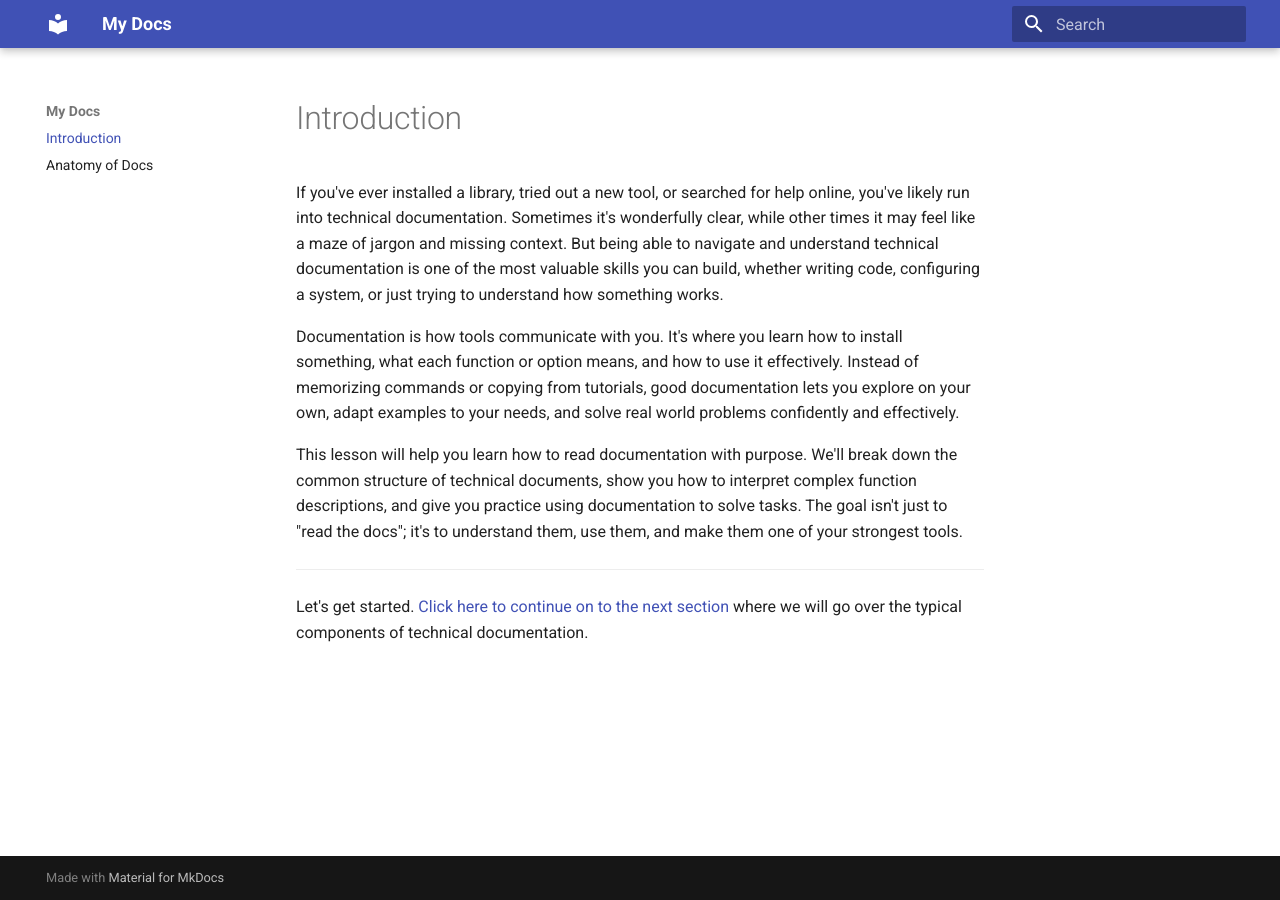
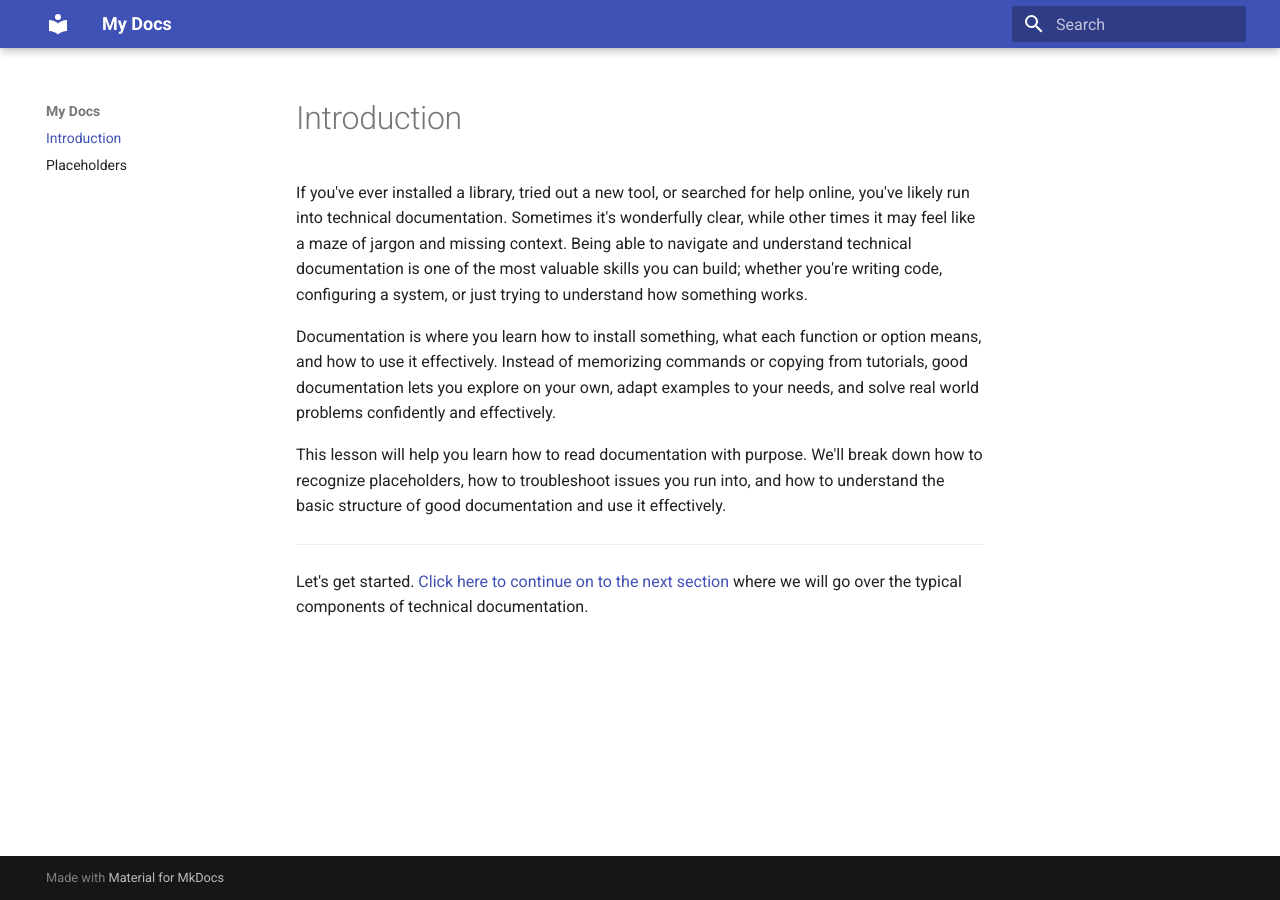
Before and after one commit to det-lab/reading-documentation, an MkDocs documentation site: the page built from docs/index.md, in a window 1280 px wide. Built offline with MkDocs 1.6.1 and Material for MkDocs 9.7.7, drawn with Linux system fonts in a browser that asks for light colours.

Commit message:
Continued writing

```diff
--- a/docs/index.md
+++ b/docs/index.md
@@ -1,10 +1,10 @@
 # Introduction
-If you've ever installed a library, tried out a new tool, or searched for help online, you've likely run into technical documentation. Sometimes it's wonderfully clear, while other times it may feel like a maze of jargon and missing context. But being able to navigate and understand technical documentation is one of the most valuable skills you can build, whether writing code, configuring a system, or just trying to understand how something works.
+If you've ever installed a library, tried out a new tool, or searched for help online, you've likely run into technical documentation. Sometimes it's wonderfully clear, while other times it may feel like a maze of jargon and missing context. Being able to navigate and understand technical documentation is one of the most valuable skills you can build; whether you're writing code, configuring a system, or just trying to understand how something works.
 
-Documentation is how tools communicate with you. It's where you learn how to install something, what each function or option means, and how to use it effectively. Instead of memorizing commands or copying from tutorials, good documentation lets you explore on your own, adapt examples to your needs, and solve real world problems confidently and effectively.
+Documentation is where you learn how to install something, what each function or option means, and how to use it effectively. Instead of memorizing commands or copying from tutorials, good documentation lets you explore on your own, adapt examples to your needs, and solve real world problems confidently and effectively.
 
-This lesson will help you learn how to read documentation with purpose. We'll break down the common structure of technical documents, show you how to interpret complex function descriptions, and give you practice using documentation to solve tasks. The goal isn't just to "read the docs"; it's to understand them, use them, and make them one of your strongest tools.
+This lesson will help you learn how to read documentation with purpose. We'll break down how to recognize placeholders, how to troubleshoot issues you run into, and how to understand the basic structure of good documentation and use it effectively.
 
 ---
 
-Let's get started. [Click here to continue on to the next section](01_anatomy.md) where we will go over the typical components of technical documentation.
+Let's get started. [Click here to continue on to the next section](01_placeholders.md) where we will go over the typical components of technical documentation.
--- a/mkdocs.yml
+++ b/mkdocs.yml
@@ -1,7 +1,7 @@
 site_name: My Docs
 nav:
   - Introduction: index.md
-  - Anatomy of Docs: 01_anatomy.md
+  - Placeholders: 01_placeholders.md
 
 theme:
   name: material
```
Also changed, not shown: docs/01_placeholders.md (added, +38 -0 lines), docs/02_follow_steps.md (added, +20 -0 lines), docs/01_anatomy.md (deleted).
